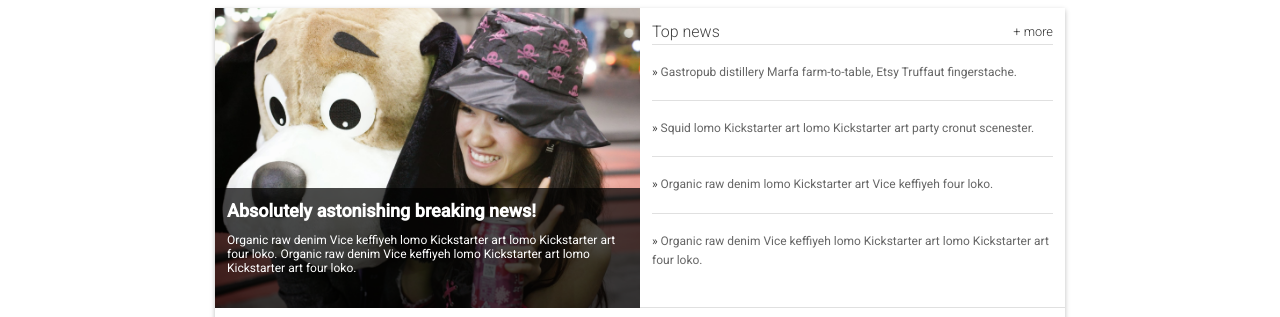
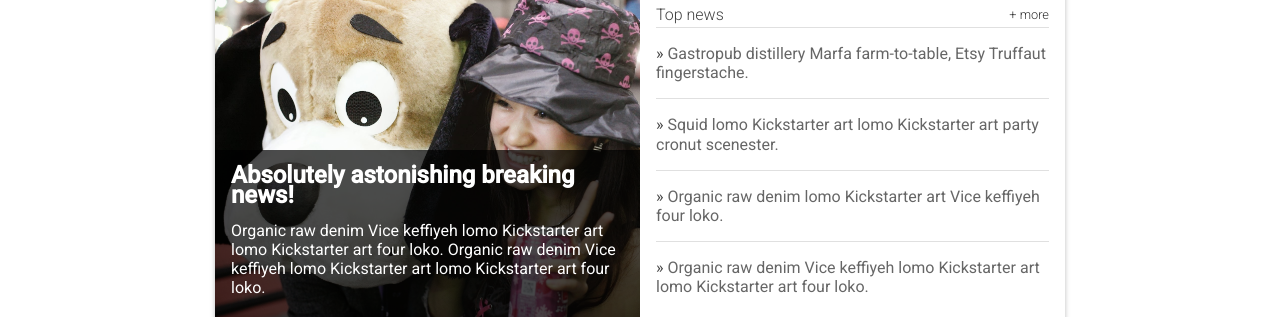
Before and after one commit to aceisScope/playground, a plain HTML site: page HomeTownApp/index.html in a window 1280 px wide. Shown: the part 169-486 px from the top of the page. Drawn offline with Linux system fonts and the light colour scheme.

Commit message:
use bigger font

```diff
--- a/HomeTownApp/main.css
+++ b/HomeTownApp/main.css
@@ -148,7 +148,6 @@ main {
   position: relative;
   background-image: url("./images/dog.jpg");
   background-size: cover;
-  height: 300px;
 }
 
 .hero article {
@@ -157,7 +156,6 @@ main {
   background-color: rgba(0, 0, 0, 0.7);
   position: absolute;
   bottom: 0;
-  height: 40%;
   width: 100%;
   color: #fff;
   padding: 1em;
@@ -173,7 +171,6 @@ main {
 .top-news {
   float: right;
   width: 100%;
-  height: 300px;
   border-bottom: 1px solid #E0E0E0;
   padding: 1em;
 }
@@ -187,7 +184,7 @@ main {
 
 .top-news__item {
   border-bottom: 1px solid #E0E0E0;
-  padding: 1.5em 0;
+  padding: 1em 0;
   line-height: 19.2px;
 }
 
--- a/HomeTownApp/minor.css
+++ b/HomeTownApp/minor.css
@@ -1,3 +1,7 @@
+body {
+  font-size: 16px;
+  line-height: 1.2em;
+}
 
 @media screen and (max-width: 550px) {
   .scores__table .scores__city {
```
